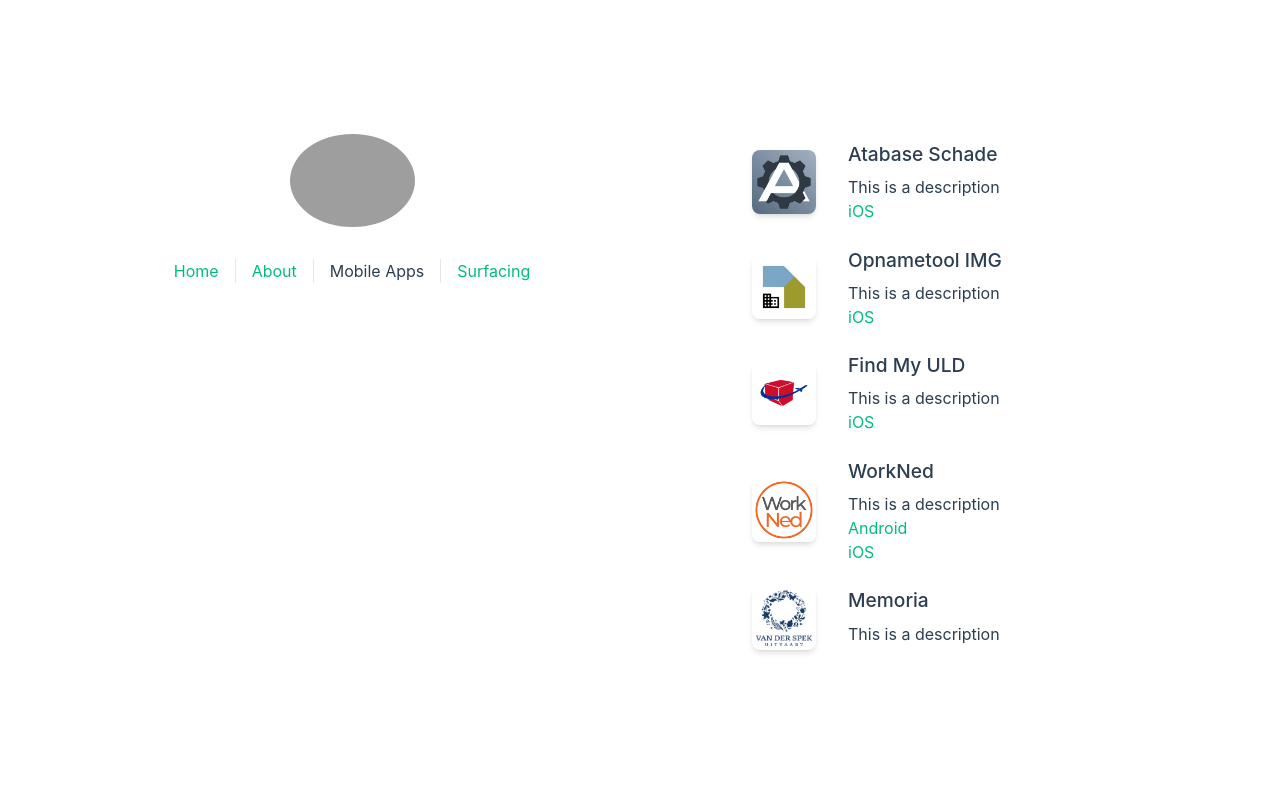
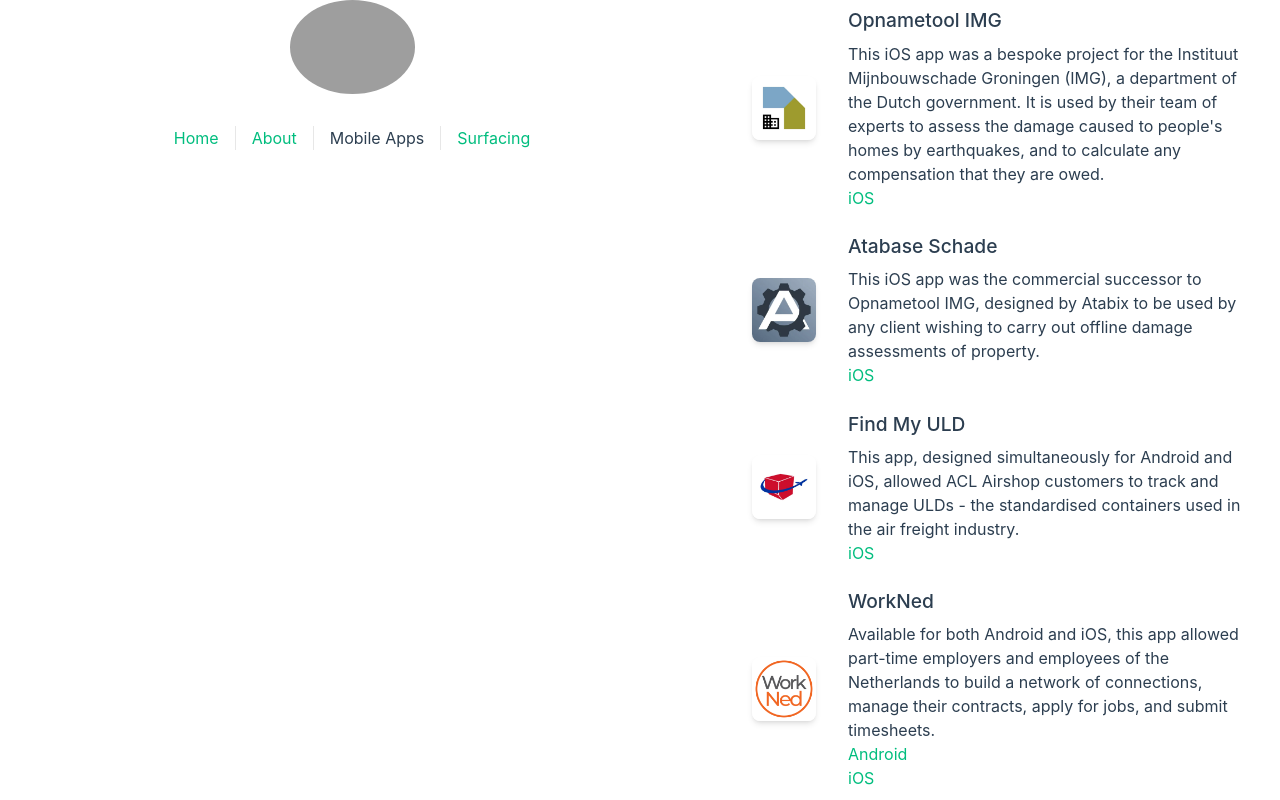
Before and after one commit to EdwardSimmons/portfolio-vue, a Vue app: page /mobile-apps in a window 1280 px wide. Shown: the top 800 px of the page. Built offline with nearby package versions, Linux system fonts and the light colour scheme; grey boxes are pictures that could not be loaded.

Commit message:
Fix: app descriptions

```diff
--- a/src/views/Mobile.vue
+++ b/src/views/Mobile.vue
@@ -14,25 +14,25 @@
 
 const apps: App[] = [
     {
+        name: 'Opnametool IMG',
+        icon: 'src/assets/AppIcons/opnametool.webp',
+        description: 'This iOS app was a bespoke project for the Instituut Mijnbouwschade Groningen (IMG), a department of the Dutch government. It is used by their team of experts to assess the damage caused to people\'s homes by earthquakes, and to calculate any compensation that they are owed.',
+        url: {
+            ios: 'https://apps.apple.com/nl/app/opnametool-img/id1605604226',
+        }
+    },
+    {
         name: 'Atabase Schade',
         icon: 'src/assets/AppIcons/atabase_schade.webp',
-        description: 'This is a description',
+        description: 'This iOS app was the commercial successor to Opnametool IMG, designed by Atabix to be used by any client wishing to carry out offline damage assessments of property.',
         url: {
             ios: 'https://apps.apple.com/nl/app/atabase-schade/id1580397787?l=en',
         }
     },
     {
-        name: 'Opnametool IMG',
-        icon: 'src/assets/AppIcons/opnametool.webp',
-        description: 'This is a description',
-        url: {
-            ios: 'https://apps.apple.com/nl/app/opnametool-img/id1605604226',
-        }
-    },
-    {
         name: 'Find My ULD',
         icon: 'src/assets/AppIcons/fmu.webp',
-        description: 'This is a description',
+        description: 'This app, designed simultaneously for Android and iOS, allowed ACL Airshop customers to track and manage ULDs - the standardised containers used in the air freight industry.',
         url: {
             ios: 'https://apps.apple.com/us/app/find-my-uld/id1463401103',
         }
@@ -40,7 +40,7 @@
     {
         name: 'WorkNed',
         icon: 'src/assets/AppIcons/workned.webp',
-        description: 'This is a description',
+        description: 'Available for both Android and iOS, this app allowed part-time employers and employees of the Netherlands to build a network of connections, manage their contracts, apply for jobs, and submit timesheets. ',
         url: {
             android: 'https://play.google.com/store/apps/details?id=nl.workned.nativescript&pli=1',
             ios: 'https://apps.apple.com/app/workned/id1611735028?src=AppAgg.com',
@@ -49,7 +49,7 @@
     {
         name: 'Memoria',
         icon: 'src/assets/AppIcons/memoria.png',
-        description: 'This is a description',
+        description: 'Developed solely for iOS, this app was designed for the Van der Spek funeral company, and is used by their employees to manage their appointments, track hours worked, and view details of the deceased. This was my first project at Atabix.',
     }
 ];
 </script>
```
